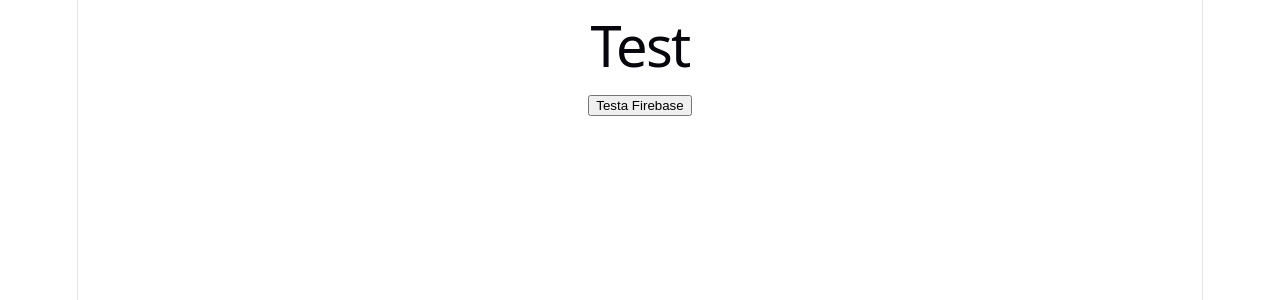
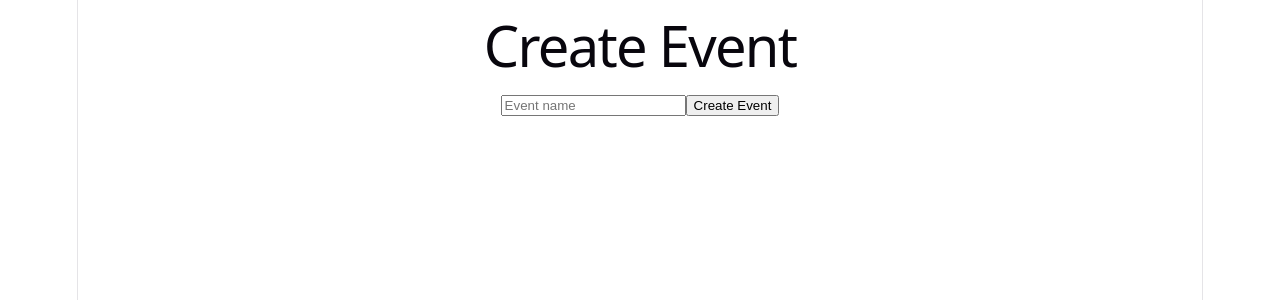
Before and after one commit to wilmareistad/mingel-app, a React (Vite) app: page / in a window 1280 px wide. Shown: the top 300 px of the page. Built offline with nearby package versions, Linux system fonts and the light colour scheme.

Commit message:
added createevent

```diff
--- a/src/App.jsx
+++ b/src/App.jsx
@@ -1,27 +1,7 @@
-import { useState } from 'react'
-import './App.css'
-
-import { collection, addDoc } from "firebase/firestore";
-import { db } from "./services/firebase";
+import CreateEvent from "./pages/CreateEvent";
 
 function App() {
-
-  const handleClick = async () => {
-    await addDoc(collection(db, "test"), {
-      name: "hello"
-    });
-    console.log("Data skickad!");
-  };
-
-
-return (
-  <div>
-    <h1>Test</h1>
-    <button onClick={handleClick}>
-      Testa Firebase
-    </button>
-  </div>
-)
+  return <CreateEvent />;
 }
 
-export default App
+export default App;
--- /dev/null
+++ b/src/pages/CreateEvent.jsx
@@ -0,0 +1,41 @@
+import { useState } from "react";
+import { collection, addDoc, serverTimestamp } from "firebase/firestore";
+import { db } from "../services/firebase";
+import { nanoid } from "nanoid";
+
+export default function CreateEvent() {
+  const [eventName, setEventName] = useState("");
+  const [message, setMessage] = useState("");
+
+  const handleCreate = async () => {
+    if (!eventName) return setMessage("Enter event name:");
+
+    const code = nanoid(4);
+
+    await addDoc(collection(db, "events"), {
+      name: eventName,
+      code,
+      status: "lobby",
+      questions: [],
+      createdAt: serverTimestamp()
+    });
+
+    setMessage(`Event created! Code: ${code}`);
+    setEventName("");
+  };
+
+  return (
+    <div>
+      <h1>Create Event</h1>
+      <input
+        type="text"
+        placeholder="Event name"
+        value={eventName}
+        onChange={(e) => setEventName(e.target.value)}
+      />
+      <button onClick={handleCreate}>Create Event</button>
+
+      {message && <p>{message}</p>}
+    </div>
+  );
+}
--- a/src/services/firebase.js
+++ b/src/services/firebase.js
@@ -1,8 +1,8 @@
 // src/services/firebase.js
 
 import { initializeApp } from "firebase/app";
-import { getFirestore } from "firebase/firestore";   // 👈 LÄGG TILL
-import { getAuth } from "firebase/auth";             // 👈 LÄGG TILL
+import { getFirestore } from "firebase/firestore";
+import { getAuth } from "firebase/auth";
 
 const firebaseConfig = {
   apiKey: "AIzaSyCO9oy7AblSdb5uxvZ7kwEIG-mtvVuyns8",
@@ -15,6 +15,5 @@
 
 const app = initializeApp(firebaseConfig);
 
-// 🔥 EXPORTERA DETTA
 export const db = getFirestore(app);
 export const auth = getAuth(app);
```
